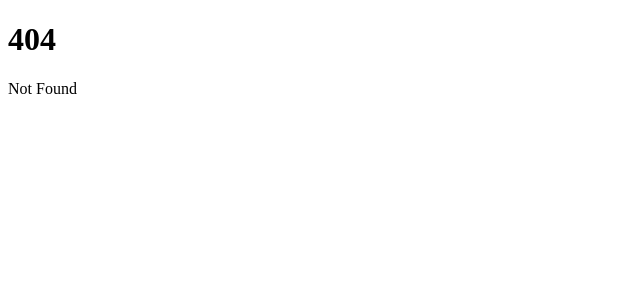
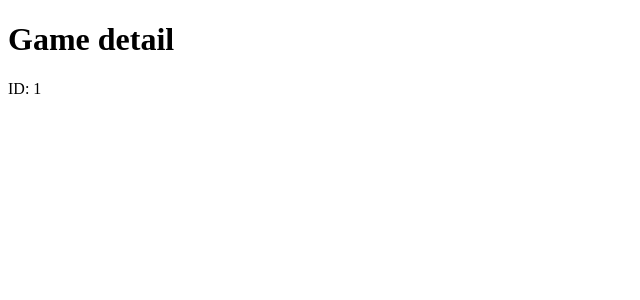
Before and after one commit to MijnGamesKast/MijnGameKastWeb, a SvelteKit app: page /catalogus/1 in a window 1280 px wide. Before the commit this address had no page. Shown: the top 300 px of the page, without its empty margins (0-640 px from the left). Built offline with nearby package versions, Linux system fonts and the light colour scheme.

Commit message:
pagina: game detail

```diff
--- /dev/null
+++ b/src/routes/catalogus/[id]/+page.svelte
@@ -0,0 +1,6 @@
+<script lang="ts">
+	let { data } = $props();
+</script>
+
+<h1>Game detail</h1>
+<p>ID: {data.gameId}</p>
--- /dev/null
+++ b/src/routes/catalogus/[id]/+page.ts
@@ -0,0 +1,7 @@
+import type { PageLoad } from './$types';
+
+export const load: PageLoad = async ({ params }) => {
+	return {
+		gameId: params.id
+	};
+};
```
